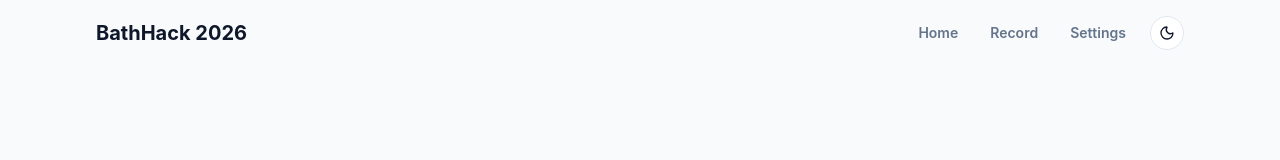
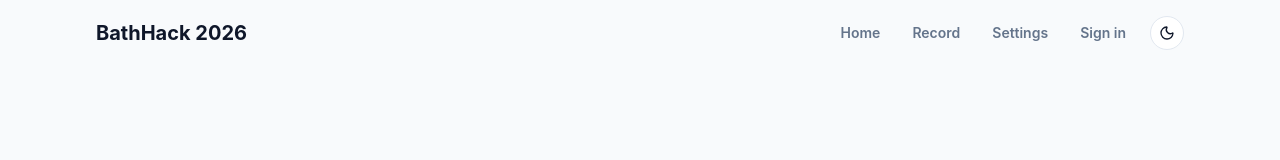
Before and after one commit to Fitch-Gamer/Bath-hack-2026, a React (Vite) app in the folder frontend/: page / in a window 1280 px wide. Shown: the top 160 px of the page. Built offline with nearby package versions, Linux system fonts and the light colour scheme.

Commit message:
Added Sign in on navbar

```diff
--- a/frontend/src/App.tsx
+++ b/frontend/src/App.tsx
@@ -40,6 +40,9 @@ function App() {
                 <Link className="rounded-lg px-3 py-1 hover:bg-[var(--surface)]" to="/settings">
                   Settings
                 </Link>
+                <Link className="rounded-lg px-3 py-1 hover:bg-[var(--surface)]" to="/login">
+                  Sign in
+                </Link>
               </nav>
 
               <button
```
